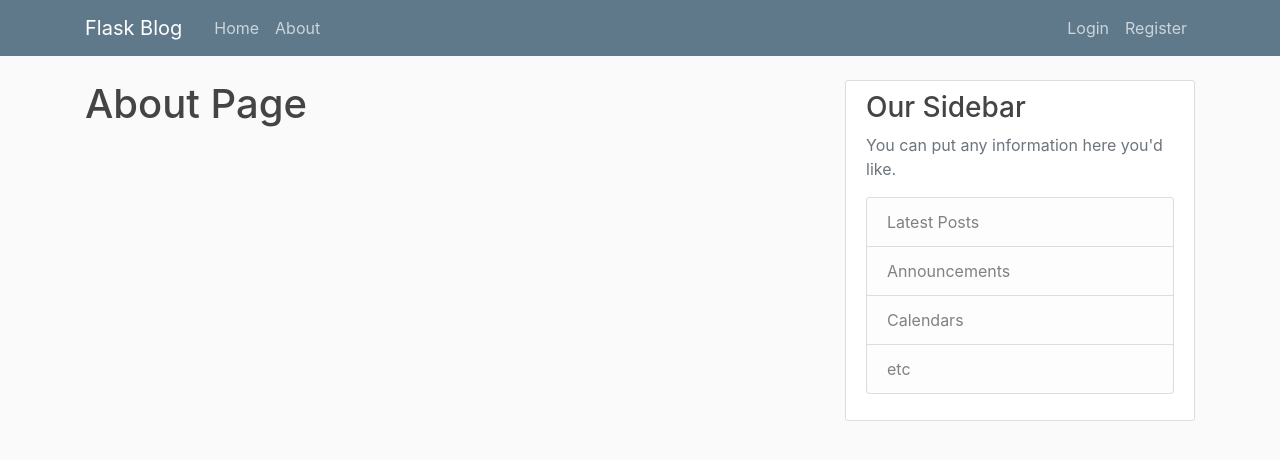
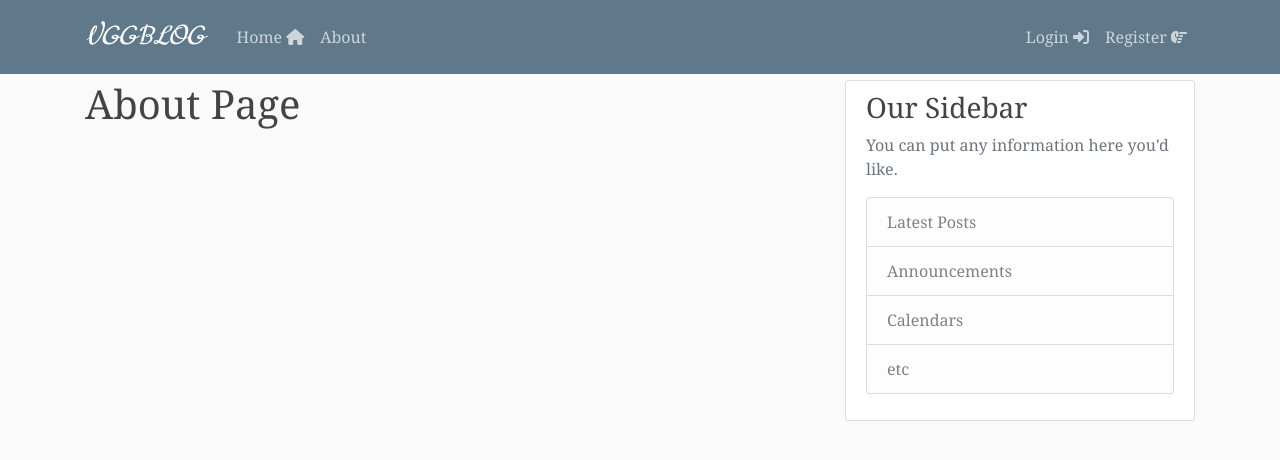
Before and after one commit to kayodefad/vgg-challenge, a Flask app: page /about in a window 1280 px wide. Shown: the top 460 px of the page. Run offline with Flask 2, Linux system fonts and the light colour scheme; some libraries are stand-ins or nearby versions.

Commit message:
Made some changes in styling

```diff
--- a/vggblog/static/main.css
+++ b/vggblog/static/main.css
@@ -2,6 +2,7 @@ body {
     background: #fafafa;
     color: #333333;
     margin-top: 5rem;
+    font-family: Cambria, Cochin, Georgia, Times, 'Times New Roman', serif;
   }
 
   h1, h2, h3, h4, h5, h6 {
@@ -14,6 +15,13 @@ body {
 
   .bg-steel {
     background-color: #5f788a;
+  }
+
+  .site-header .navbar-brand {
+    font-family: 'Cookie', cursive;
+    text-transform: uppercase;
+    font-style: italic;
+    font-size: 2rem;
   }
 
   .site-header .navbar-nav .nav-link {
--- a/vggblog/templates/layout.html
+++ b/vggblog/templates/layout.html
@@ -7,6 +7,10 @@
       name="viewport"
       content="width=device-width, initial-scale=1, shrink-to-fit=no"
     />
+    <script src="https://kit.fontawesome.com/6450fc700a.js" crossorigin="anonymous"></script>
+
+    <!-- Fonts -->
+    <link href="https://fonts.googleapis.com/css?family=Cookie|Raleway&display=swap" rel="stylesheet">
 
     <!-- Bootstrap CSS -->
     <link
@@ -19,9 +23,9 @@
     <link rel="stylesheet" type="text/css" href="{{ url_for('static', filename='main.css') }}">
 
     {% if title %}
-    <title>Flask Blog - {{title}}</title>
+    <title>VGG Blog - {{title}}</title>
     {% else %}
-    <title>Flask Blog</title>
+    <title>VGG Blog</title>
     {% endif %}
   </head>
   <body>
@@ -29,24 +33,24 @@
     <header class="site-header">
       <nav class="navbar navbar-expand-md navbar-dark bg-steel fixed-top">
         <div class="container">
-          <a class="navbar-brand mr-4" href="/">Flask Blog</a>
+          <a class="navbar-brand mr-4" href="/">VGGBlog</a>
           <button class="navbar-toggler" type="button" data-toggle="collapse" data-target="#navbarToggle" aria-controls="navbarToggle" aria-expanded="false" aria-label="Toggle navigation">
           <span class="navbar-toggler-icon"></span>
           </button>
           <div class="collapse navbar-collapse" id="navbarToggle">
             <div class="navbar-nav mr-auto">
-              <a class="nav-item nav-link" href="{{ url_for('home') }}">Home</a>
+              <a class="nav-item nav-link" href="{{ url_for('home') }}">Home <i class="fas fa-home"></i></a>
               <a class="nav-item nav-link" href="{{ url_for('about') }}">About</a>
             </div>
             <!-- Navbar Right Side -->
             <div class="navbar-nav">
               {% if current_user.is_authenticated %}
-              <a class="nav-item nav-link" href="{{ url_for('new_post') }}">New Post</a>
-              <a class="nav-item nav-link" href="{{ url_for('account') }}">Account</a>
-              <a class="nav-item nav-link" href="{{ url_for('logout') }}">Logout</a>
+              <a class="nav-item nav-link" href="{{ url_for('new_post') }}">New Post <i class="fas fa-plus-square"></i></a>
+              <a class="nav-item nav-link" href="{{ url_for('account') }}">Account <i class="fas fa-user"></i></a>
+              <a class="nav-item nav-link" href="{{ url_for('logout') }}">Logout <i class="fas fa-sign-out-alt"></i></a>
               {% else %}
-              <a class="nav-item nav-link" href="{{ url_for('login') }}">Login</a>
-              <a class="nav-item nav-link" href="{{ url_for('register') }}">Register</a>
+              <a class="nav-item nav-link" href="{{ url_for('login') }}">Login <i class="fas fa-sign-in-alt"></i></a>
+              <a class="nav-item nav-link" href="{{ url_for('register') }}">Register <i class="fas fa-hand-point-right"></i></a>
               {% endif %}
             </div>
           </div>
```
